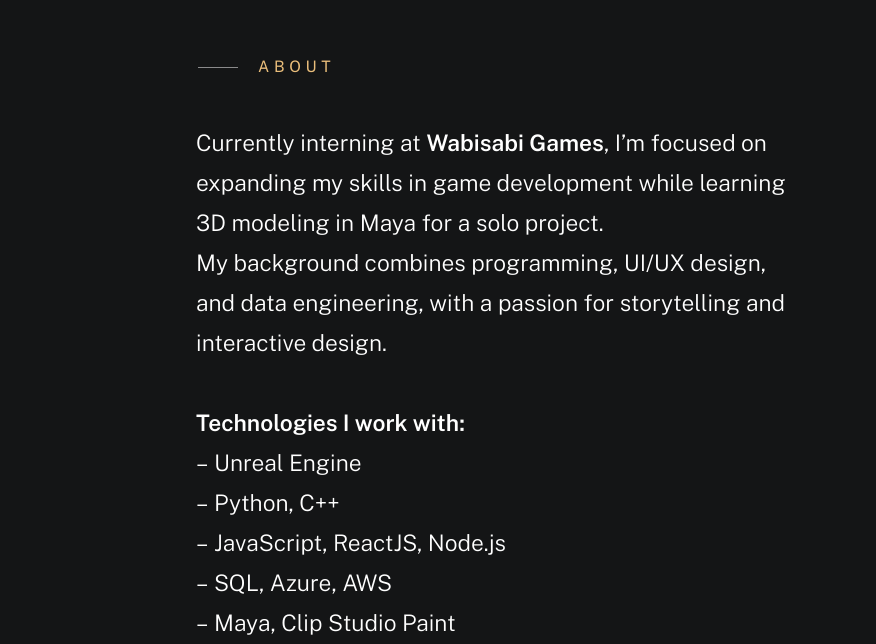
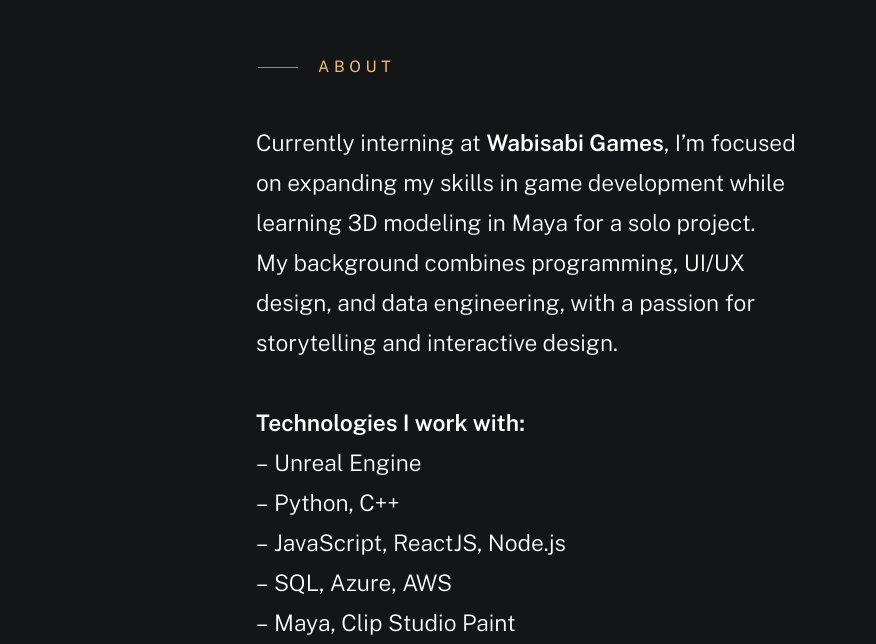
Before and after one commit to sofiadelanoval/sofiadelanoval.github.io, a plain HTML site: page index.html in a window 1280 px wide. Shown: the part 1256-1900 px from the top of the page, 404-1280 px from the left. Drawn offline with nearby package versions, Linux system fonts and the light colour scheme; a web font is replaced by a local one.

Commit message:
Update styles.css

```diff
--- a/css/styles.css
+++ b/css/styles.css
@@ -3412,7 +3412,7 @@ img.u-pull-left {
 
 .about-info__text {
     padding     : var(--vspace-3_5) 10vw var(--vspace-2) 0;
-    margin-left : -4rem;
+    margin-left : 2rem;
 }
 
 .about-info__text .text-pretitle {
```
